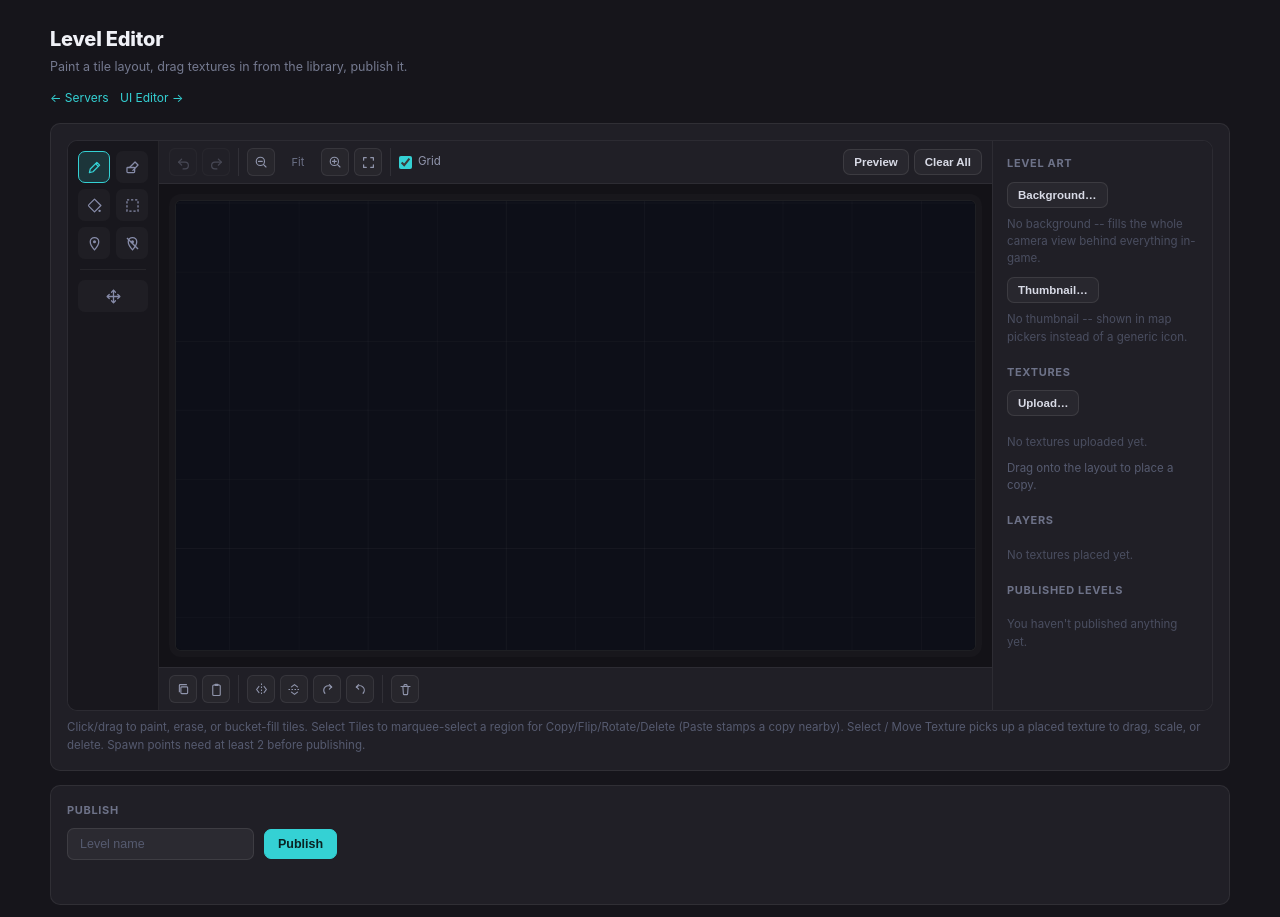
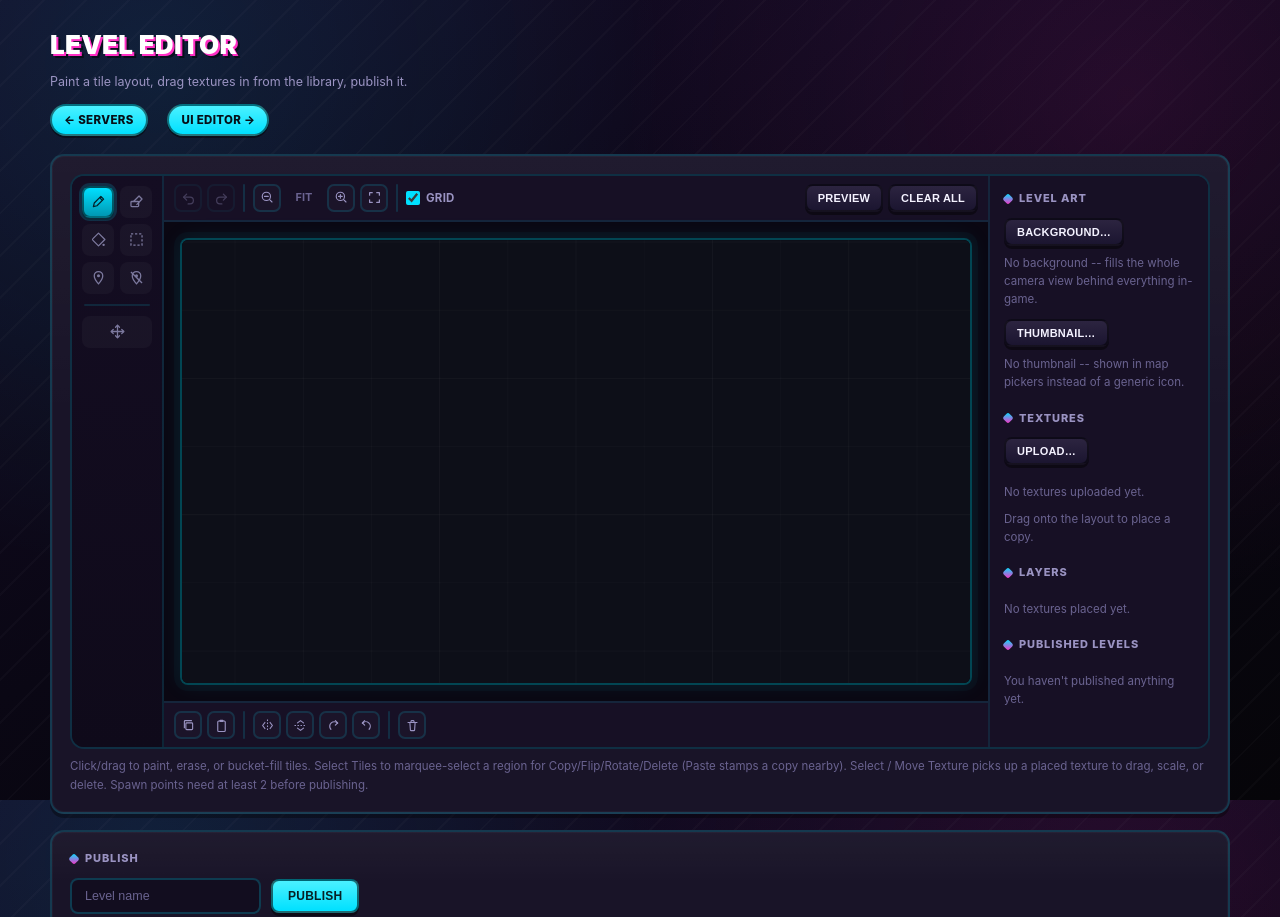
Before and after one commit to SumDumIdiut/tag, a website: page relay-server/public/level-editor.html in a window 1280 px wide. Shown: the top 917 px of the page. Drawn offline with Linux system fonts and the light colour scheme; no server answers.

Commit message:
Redesign Level Editor UI with a Geometry Dash-inspired look (#20)
* Add non-uniform width/height stretch to Level Editor placements

Replaces the single Scale slider with independent Width/Height sliders
plus a Lock Aspect checkbox (default checked, preserving prior uniform
behavior). Also fixes a real bug in loadLevelForEdit(): scale was
previously derived from width alone, silently discarding a placement's
real height ratio on reload.
* Redesign Level Editor UI with a Geometry Dash-inspired look

Vibrant cyan/magenta neon accents, chunky hard-shadowed buttons, bold
uppercase typography with two-tone drop shadows, diamond bullet accents
on section titles, and a glowing dark gradient backdrop. CSS-only --
every selector name is unchanged so no JS logic (.active/.visible/
.selected/.drag-over toggling) was touched.
---------

Co-authored-by: Flipped <SumDumIdiut@users.noreply.github.com>

```diff
--- a/relay-server/public/level-editor.html
+++ b/relay-server/public/level-editor.html
@@ -6,104 +6,158 @@
 <title>Tag — Level Editor</title>
 <link rel="icon" href="data:,">
 <style>
-  :root { color-scheme: dark; }
+  /* ─── Geometry Dash-inspired chrome: vibrant cyan/magenta neon accents,
+     chunky hard-shadowed buttons, bold uppercase type, glowing dark
+     backdrop. Every selector below keeps its original name -- only the
+     visual treatment changed, so none of the JS class add/remove logic
+     (.active, .visible, .selected, .drag-over, .off, etc.) needed touching. */
+  :root {
+    color-scheme: dark;
+    --accent-a: #00e0ff;
+    --accent-a-soft: rgba(0,224,255,.16);
+    --accent-b: #ff2ec4;
+    --accent-b-soft: rgba(255,46,196,.14);
+    --gold: #ffcd1f;
+    --danger: #ff4757;
+    --danger-soft: rgba(255,71,87,.16);
+    --ink: #f4f2ff;
+    --ink-dim: #9a93c2;
+    --ink-faint: #6a6390;
+    --panel: #191428;
+    --panel-deep: #120d1f;
+  }
   * { box-sizing: border-box; margin: 0; padding: 0; -webkit-tap-highlight-color: transparent; }
   body {
     min-height: 100vh;
-    font: 13.5px/1.5 -apple-system, BlinkMacSystemFont, "Segoe UI", Helvetica, Arial, sans-serif;
-    background: #16151b; color: #d8dae6;
+    font: 13.5px/1.6 -apple-system, BlinkMacSystemFont, "Segoe UI", Helvetica, Arial, sans-serif;
+    background:
+      repeating-linear-gradient(135deg, rgba(255,255,255,.02) 0 2px, transparent 2px 30px),
+      radial-gradient(circle at 12% 8%, rgba(0,224,255,.10), transparent 38%),
+      radial-gradient(circle at 88% 12%, rgba(255,46,196,.10), transparent 38%),
+      radial-gradient(circle at 50% 105%, rgba(255,205,31,.07), transparent 45%),
+      linear-gradient(160deg, #140b26 0%, #0a0714 55%, #060509 100%);
+    background-attachment: fixed;
+    color: var(--ink);
     padding: 24px 20px 60px;
   }
   .wrap { max-width: 1180px; margin: 0 auto; }
-  header { margin-bottom: 16px; }
-  h1 { font-size: 20px; font-weight: 800; letter-spacing: -0.01em; margin-bottom: 4px; color: #f0f1f7; }
-  .sub { color: #74798f; font-size: 12.5px; }
-  nav { margin-top: 10px; }
-  nav a { color: #34d1d4; font-size: 12px; text-decoration: none; }
-  nav a:hover { text-decoration: underline; }
+  header { margin-bottom: 18px; }
+  h1 {
+    font-size: 26px; font-weight: 900; letter-spacing: .01em; text-transform: uppercase;
+    margin-bottom: 6px; color: #fff;
+    text-shadow: 2px 2px 0 var(--accent-b), 4px 4px 0 rgba(0,0,0,.5);
+  }
+  .sub { color: var(--ink-dim); font-size: 12.5px; }
+  nav { margin-top: 12px; display: flex; gap: 8px; }
+  nav a {
+    color: #061018; font-size: 11.5px; font-weight: 800; text-transform: uppercase; letter-spacing: .03em;
+    text-decoration: none; padding: 5px 12px; border-radius: 999px;
+    background: linear-gradient(180deg, #4bf1ff 0%, var(--accent-a) 100%);
+    border: 2px solid rgba(0,0,0,.5);
+    box-shadow: 0 2px 0 rgba(0,0,0,.45);
+    transition: transform .08s ease, box-shadow .08s ease;
+  }
+  nav a:hover { transform: translateY(-1px); box-shadow: 0 3px 0 rgba(0,0,0,.45); }
 
   .card {
-    padding: 16px; border-radius: 10px; margin-bottom: 14px;
-    border: 1px solid rgba(255,255,255,.07); background: #201f26;
-  }
-  .section-title { font-size: 11px; font-weight: 700; text-transform: uppercase; letter-spacing: .06em; color: #6d7288; margin-bottom: 10px; }
+    padding: 18px; border-radius: 14px; margin-bottom: 16px;
+    border: 2px solid rgba(0,224,255,.18);
+    background: linear-gradient(180deg, rgba(255,255,255,.03), transparent 40%), var(--panel);
+    box-shadow: 0 4px 0 rgba(0,0,0,.35), 0 0 0 1px rgba(255,255,255,.03) inset;
+  }
+  .section-title {
+    font-size: 11px; font-weight: 800; text-transform: uppercase; letter-spacing: .08em; color: var(--ink-dim);
+    margin-bottom: 10px; display: flex; align-items: center; gap: 7px;
+  }
+  .section-title::before {
+    content: ""; width: 8px; height: 8px; flex: 0 0 auto; border-radius: 2px;
+    background: linear-gradient(135deg, var(--accent-a), var(--accent-b)); transform: rotate(45deg);
+  }
 
   /* Generic chrome button -- Upload/Publish/Clear/texture-remove, anything
      that isn't a toolbar icon. */
   .btn {
-    padding: 7px 13px; border-radius: 7px; font-size: 12.5px; font-weight: 700;
-    border: 1px solid rgba(255,255,255,.09); background: rgba(255,255,255,.04);
-    color: #d8dae6; cursor: pointer;
-  }
-  .btn:hover:not(:disabled) { background: rgba(255,255,255,.09); }
-  .btn.primary { background: #34d1d4; border-color: #34d1d4; color: #0a2323; }
-  .btn.primary:hover:not(:disabled) { background: #5be0e2; }
-  .btn.danger { background: rgba(255,110,110,.12); border-color: rgba(255,110,110,.4); color: #ff8e8e; }
-  .btn.danger:hover:not(:disabled) { background: rgba(255,110,110,.22); }
-  .btn:disabled { opacity: .4; cursor: default; }
-  .btn.small { padding: 6px 10px; font-size: 11.5px; }
-
-  .check-field { display: flex; align-items: center; gap: 6px; font-size: 11.5px; color: #9095ac; }
-  .check-field input { accent-color: #34d1d4; }
+    padding: 8px 15px; border-radius: 8px; font-size: 12px; font-weight: 800;
+    text-transform: uppercase; letter-spacing: .02em;
+    border: 2px solid rgba(0,0,0,.5); background: linear-gradient(180deg, #2c2440 0%, #1b1530 100%);
+    color: var(--ink); cursor: pointer; box-shadow: 0 3px 0 rgba(0,0,0,.45);
+    transition: transform .08s ease, box-shadow .08s ease;
+  }
+  .btn:hover:not(:disabled) { transform: translateY(-1px); box-shadow: 0 4px 0 rgba(0,0,0,.45); background: linear-gradient(180deg, #362c4c 0%, #221b3a 100%); }
+  .btn:active:not(:disabled) { transform: translateY(2px); box-shadow: 0 1px 0 rgba(0,0,0,.45); }
+  .btn.primary { background: linear-gradient(180deg, #4bf1ff 0%, var(--accent-a) 100%); border-color: rgba(0,0,0,.55); color: #062024; }
+  .btn.primary:hover:not(:disabled) { background: linear-gradient(180deg, #7cf5ff 0%, #21e0ff 100%); }
+  .btn.danger { background: linear-gradient(180deg, #ff6b78 0%, var(--danger) 100%); border-color: rgba(0,0,0,.5); color: #350407; }
+  .btn.danger:hover:not(:disabled) { background: linear-gradient(180deg, #ff8a94 0%, #ff5c68 100%); }
+  .btn:disabled { opacity: .4; cursor: default; box-shadow: none; transform: none; }
+  .btn.small { padding: 6px 11px; font-size: 11px; }
+
+  .check-field { display: flex; align-items: center; gap: 6px; font-size: 11.5px; color: var(--ink-dim); font-weight: 700; text-transform: uppercase; letter-spacing: .02em; }
+  .check-field input { accent-color: var(--accent-a); width: 14px; height: 14px; }
 
   input[type="text"] {
-    padding: 8px 12px; border-radius: 7px; font-size: 12.5px;
-    border: 1px solid rgba(255,255,255,.09); background: rgba(255,255,255,.05);
-    color: #e4e7f0; min-width: 180px;
-  }
-  input[type="text"]::placeholder { color: #565b70; }
+    padding: 9px 13px; border-radius: 8px; font-size: 12.5px;
+    border: 2px solid rgba(0,224,255,.22); background: var(--panel-deep);
+    color: var(--ink); min-width: 180px;
+  }
+  input[type="text"]:focus { outline: none; border-color: var(--accent-a); box-shadow: 0 0 0 3px var(--accent-a-soft); }
+  input[type="text"]::placeholder { color: var(--ink-faint); }
   input[type="file"] { display: none; }
 
   /* ─── The editor "app frame" -- tool rail | canvas stage | side panels,
      the 3-pane chrome that gives this its pixel-editor look. ─────────── */
   .app-frame {
-    display: flex; border-radius: 10px; overflow: hidden;
-    border: 1px solid rgba(255,255,255,.07); background: #1c1b22;
+    display: flex; border-radius: 14px; overflow: hidden;
+    border: 2px solid rgba(0,224,255,.16); background: var(--panel-deep);
   }
 
   .tool-rail {
     flex: 0 0 84px; padding: 10px;
-    background: #18171d; border-right: 1px solid rgba(255,255,255,.06);
+    background: linear-gradient(180deg, #140d22, #0f0a1a); border-right: 2px solid rgba(0,224,255,.12);
     display: grid; grid-template-columns: repeat(2, 1fr); gap: 6px; align-content: start;
   }
   .tool-btn {
     width: 32px; height: 32px; padding: 0;
     display: flex; align-items: center; justify-content: center;
-    border-radius: 7px; border: 1px solid transparent;
-    background: rgba(255,255,255,.03); color: #868ba8; cursor: pointer;
+    border-radius: 8px; border: 2px solid transparent;
+    background: rgba(255,255,255,.03); color: #7c799e; cursor: pointer;
+    transition: transform .08s ease;
   }
   .tool-btn svg { width: 17px; height: 17px; display: block; }
-  .tool-btn:hover { background: rgba(255,255,255,.08); color: #e4e7f0; }
-  .tool-btn.active { background: rgba(52,209,212,.16); border-color: #34d1d4; color: #34d1d4; }
-  .tool-rail-sep { grid-column: 1 / -1; height: 1px; background: rgba(255,255,255,.06); margin: 4px 2px; }
+  .tool-btn:hover { background: rgba(255,255,255,.08); color: var(--ink); transform: translateY(-1px); }
+  .tool-btn.active {
+    background: linear-gradient(180deg, var(--accent-a), #0098b3); border-color: rgba(0,0,0,.5); color: #04222a;
+    box-shadow: 0 0 0 3px var(--accent-a-soft), 0 2px 0 rgba(0,0,0,.4);
+  }
+  .tool-rail-sep { grid-column: 1 / -1; height: 2px; background: rgba(0,224,255,.12); margin: 4px 2px; border-radius: 1px; }
 
   .stage-col { flex: 1 1 auto; min-width: 0; display: flex; flex-direction: column; }
   .stage-bar {
     display: flex; align-items: center; gap: 5px; flex-wrap: wrap;
-    padding: 7px 10px; background: #201f26; border-bottom: 1px solid rgba(255,255,255,.06);
-  }
-  .stage-bar.bottom { border-bottom: none; border-top: 1px solid rgba(255,255,255,.06); }
-  .rail-sep { width: 1px; align-self: stretch; background: rgba(255,255,255,.08); margin: 0 3px; }
+    padding: 8px 10px; background: #171025; border-bottom: 2px solid rgba(0,224,255,.1);
+  }
+  .stage-bar.bottom { border-bottom: none; border-top: 2px solid rgba(0,224,255,.1); }
+  .rail-sep { width: 2px; align-self: stretch; background: rgba(0,224,255,.14); margin: 0 3px; border-radius: 1px; }
   .icon-btn {
     width: 28px; height: 28px; padding: 0;
     display: flex; align-items: center; justify-content: center;
-    border-radius: 6px; border: 1px solid rgba(255,255,255,.08); background: rgba(255,255,255,.03);
-    color: #9095ac; cursor: pointer;
+    border-radius: 7px; border: 2px solid rgba(0,224,255,.14); background: rgba(255,255,255,.02);
+    color: var(--ink-dim); cursor: pointer; transition: transform .08s ease;
   }
   .icon-btn svg { width: 15px; height: 15px; display: block; }
-  .icon-btn:hover:not(:disabled) { background: rgba(255,255,255,.09); color: #e4e7f0; }
+  .icon-btn:hover:not(:disabled) { background: var(--accent-a-soft); color: var(--accent-a); border-color: var(--accent-a); transform: translateY(-1px); }
   .icon-btn:disabled { opacity: .35; cursor: default; }
-  .icon-btn.danger:hover:not(:disabled) { background: rgba(255,110,110,.16); color: #ff8e8e; }
-  .zoom-label { font-size: 11px; color: #6d7288; padding: 0 2px; min-width: 36px; text-align: center; }
+  .icon-btn.danger:hover:not(:disabled) { background: var(--danger-soft); color: var(--danger); border-color: var(--danger); }
+  .zoom-label { font-size: 11px; font-weight: 700; color: var(--ink-faint); padding: 0 2px; min-width: 36px; text-align: center; text-transform: uppercase; }
 
   .stage-body {
-    flex: 1 1 auto; padding: 16px; background: #131217;
+    flex: 1 1 auto; padding: 16px; background: #0a0712;
     display: flex; align-items: center; justify-content: center;
   }
   .canvas-scroll {
     max-width: 100%; overflow: auto; max-height: 560px;
-    border-radius: 6px; border: 1px solid rgba(255,255,255,.1);
-    background: #05060a; box-shadow: 0 0 0 6px rgba(255,255,255,.02);
+    border-radius: 8px; border: 2px solid rgba(0,224,255,.3);
+    background: #030308; box-shadow: 0 0 0 6px rgba(0,224,255,.03), 0 0 24px rgba(0,224,255,.08);
   }
   /* cellAt()/rawPointAt() read the canvas's actual displayed size via
      getBoundingClientRect() every time, so changing this width for zoom
@@ -111,11 +165,11 @@
      wherever the cursor visually is. */
   #gridCanvas { display: block; cursor: crosshair; }
   #gridCanvas.select-mode, #gridCanvas.select-tiles-mode { cursor: default; }
-  #gridCanvas.drag-over { outline: 2px dashed #34d1d4; outline-offset: -2px; }
+  #gridCanvas.drag-over { outline: 3px dashed var(--accent-b); outline-offset: -3px; }
 
   .right-rail {
-    flex: 0 0 220px; padding: 14px; background: #201f26;
-    border-left: 1px solid rgba(255,255,255,.06);
+    flex: 0 0 220px; padding: 14px; background: #171025;
+    border-left: 2px solid rgba(0,224,255,.1);
     display: flex; flex-direction: column; gap: 18px;
     max-height: 700px; overflow-y: auto;
   }
@@ -124,74 +178,83 @@
 
   .texture-list, .layer-list { display: flex; flex-direction: column; gap: 6px; margin-top: 10px; max-height: 240px; overflow-y: auto; }
   .texture-thumb, .layer-row {
-    display: flex; align-items: center; gap: 6px; padding: 6px; border-radius: 7px;
-    border: 1px solid rgba(255,255,255,.08); background: rgba(255,255,255,.03);
+    display: flex; align-items: center; gap: 6px; padding: 6px; border-radius: 8px;
+    border: 2px solid rgba(0,224,255,.12); background: rgba(255,255,255,.02);
   }
   .texture-thumb { cursor: grab; }
-  .texture-thumb:hover { background: rgba(255,255,255,.07); }
-  .layer-row.selected { border-color: #34d1d4; background: rgba(52,209,212,.1); }
+  .texture-thumb:hover { background: var(--accent-a-soft); border-color: var(--accent-a); }
+  .layer-row.selected { border-color: var(--accent-b); background: var(--accent-b-soft); }
   .texture-thumb img, .layer-row img {
-    width: 26px; height: 26px; border-radius: 5px; object-fit: cover; flex: 0 0 auto;
-    background: repeating-conic-gradient(#26252d 0% 25%, #1a191f 0% 50%) 50% / 8px 8px;
-  }
-  .texture-thumb .tname, .layer-row .tname { font-size: 11px; color: #9095ac; overflow: hidden; text-overflow: ellipsis; white-space: nowrap; flex: 1 1 auto; min-width: 0; cursor: pointer; }
+    width: 26px; height: 26px; border-radius: 6px; object-fit: cover; flex: 0 0 auto;
+    background: repeating-conic-gradient(#241c38 0% 25%, #150f22 0% 50%) 50% / 8px 8px;
+  }
+  .texture-thumb .tname, .layer-row .tname { font-size: 11px; color: var(--ink-dim); overflow: hidden; text-overflow: ellipsis; white-space: nowrap; flex: 1 1 auto; min-width: 0; cursor: pointer; }
   .texture-thumb .tdel, .layer-row button {
-    flex: 0 0 auto; background: none; border: none; color: #6d7288; font-size: 13px; cursor: pointer; line-height: 1; padding: 3px;
-  }
-  .texture-thumb .tdel:hover, .layer-row button:hover { color: #e4e7f0; }
-  .layer-row button.danger:hover:not(:disabled) { color: #ff8e8e; }
-  .layer-row button.hidden-toggle.off { color: #4a4e60; }
-  .empty-hint { font-size: 11.5px; color: #4a4e60; margin-top: 8px; }
+    flex: 0 0 auto; background: none; border: none; color: var(--ink-faint); font-size: 13px; cursor: pointer; line-height: 1; padding: 3px;
+  }
+  .texture-thumb .tdel:hover, .layer-row button:hover { color: var(--accent-a); }
+  .layer-row button.danger:hover:not(:disabled) { color: var(--danger); }
+  .layer-row button.hidden-toggle.off { color: #423a5c; }
+  .empty-hint { font-size: 11.5px; color: var(--ink-faint); margin-top: 8px; }
 
   .art-preview {
     display: flex; align-items: center; gap: 10px; padding: 6px; margin-top: 8px;
-    border-radius: 7px; border: 1px solid rgba(255,255,255,.08); background: rgba(255,255,255,.03);
+    border-radius: 8px; border: 2px solid rgba(0,224,255,.12); background: rgba(255,255,255,.02);
   }
   .art-preview img {
-    width: 64px; height: 36px; border-radius: 5px; object-fit: cover; flex: 0 0 auto;
-    background: repeating-conic-gradient(#26252d 0% 25%, #1a191f 0% 50%) 50% / 8px 8px;
+    width: 64px; height: 36px; border-radius: 6px; object-fit: cover; flex: 0 0 auto;
+    background: repeating-conic-gradient(#241c38 0% 25%, #150f22 0% 50%) 50% / 8px 8px;
   }
   .art-preview .tdel {
-    margin-left: auto; flex: 0 0 auto; background: none; border: none; color: #6d7288;
+    margin-left: auto; flex: 0 0 auto; background: none; border: none; color: var(--ink-faint);
     font-size: 15px; cursor: pointer; line-height: 1; padding: 3px;
   }
-  .art-preview .tdel:hover { color: #e4e7f0; }
-
-  .hint { color: #565b70; font-size: 11.5px; margin-top: 8px; }
-  .status { font-size: 12.5px; margin-top: 10px; min-height: 18px; }
-  .status.ok { color: #34d1d4; }
-  .status.err { color: #ff8e8e; }
-  .status.busy { color: #9095ac; }
+  .art-preview .tdel:hover { color: var(--accent-a); }
+
+  .hint { color: var(--ink-faint); font-size: 11.5px; margin-top: 8px; }
+  .status { font-size: 12.5px; margin-top: 10px; min-height: 18px; font-weight: 700; }
+  .status.ok { color: var(--accent-a); }
+  .status.err { color: var(--danger); }
+  .status.busy { color: var(--ink-dim); }
 
   .selected-bar {
     display: none; align-items: center; gap: 14px; flex-wrap: wrap;
-    padding: 12px 16px; margin-top: 14px; border-radius: 10px;
-    border: 1px solid rgba(255,255,255,.07); background: #201f26;
+    padding: 13px 16px; margin-top: 14px; border-radius: 12px;
+    border: 2px solid var(--accent-b); background: linear-gradient(180deg, rgba(255,46,196,.08), var(--panel));
+    box-shadow: 0 3px 0 rgba(0,0,0,.35);
   }
   .selected-bar.visible { display: flex; }
-  .selected-bar label { font-size: 11.5px; color: #6d7288; }
-  .selected-bar input[type="range"] { width: 120px; accent-color: #34d1d4; }
-  .selected-bar .scale-value { font-size: 11.5px; color: #9095ac; min-width: 36px; }
-
-  footer { margin-top: 28px; color: #444858; font-size: 11px; text-align: center; }
+  .selected-bar > span:first-child { font-weight: 800; text-transform: uppercase; font-size: 11px; letter-spacing: .04em; color: var(--accent-b); }
+  .selected-bar label { font-size: 11.5px; color: var(--ink-dim); font-weight: 700; }
+  .selected-bar input[type="range"] { width: 120px; accent-color: var(--accent-b); }
+  .selected-bar .scale-value { font-size: 11.5px; color: var(--ink-dim); min-width: 36px; font-weight: 700; }
+
+  footer { margin-top: 30px; color: var(--ink-faint); font-size: 11px; text-align: center; text-transform: uppercase; letter-spacing: .04em; }
 
   .preview-overlay {
     display: none; position: fixed; inset: 0; z-index: 50;
-    background: rgba(5,6,10,.85); align-items: center; justify-content: center;
+    background: rgba(5,3,10,.88); align-items: center; justify-content: center;
     padding: 24px;
   }
   .preview-overlay.visible { display: flex; }
   .preview-box {
-    background: #131217; border-radius: 12px; padding: 14px;
-    border: 1px solid rgba(255,255,255,.09); max-width: 96vw;
+    background: var(--panel-deep); border-radius: 14px; padding: 16px;
+    border: 2px solid var(--accent-a); max-width: 96vw;
+    box-shadow: 0 0 40px rgba(0,224,255,.15), 0 6px 0 rgba(0,0,0,.4);
   }
   .preview-box header {
     display: flex; align-items: center; justify-content: space-between;
     margin-bottom: 10px;
   }
-  .preview-box h2 { font-size: 14px; color: #e4e7f0; font-weight: 700; }
-  .preview-box .sub { font-size: 11.5px; color: #6d7288; margin-top: 2px; }
-  #previewCanvas { display: block; max-width: 88vw; max-height: 78vh; border-radius: 6px; background: #000; }
+  .preview-box h2 { font-size: 14px; color: var(--ink); font-weight: 800; text-transform: uppercase; letter-spacing: .02em; }
+  .preview-box .sub { font-size: 11.5px; color: var(--ink-dim); margin-top: 2px; }
+  #previewCanvas { display: block; max-width: 88vw; max-height: 78vh; border-radius: 8px; background: #000; }
+
+  .canvas-scroll::-webkit-scrollbar, .right-rail::-webkit-scrollbar, .texture-list::-webkit-scrollbar, .layer-list::-webkit-scrollbar { width: 9px; height: 9px; }
+  .canvas-scroll::-webkit-scrollbar-track, .right-rail::-webkit-scrollbar-track, .texture-list::-webkit-scrollbar-track, .layer-list::-webkit-scrollbar-track { background: rgba(255,255,255,.03); }
+  .canvas-scroll::-webkit-scrollbar-thumb, .right-rail::-webkit-scrollbar-thumb, .texture-list::-webkit-scrollbar-thumb, .layer-list::-webkit-scrollbar-thumb {
+    background: linear-gradient(180deg, var(--accent-a), var(--accent-b)); border-radius: 6px;
+  }
 </style>
 </head>
 <body>
```
